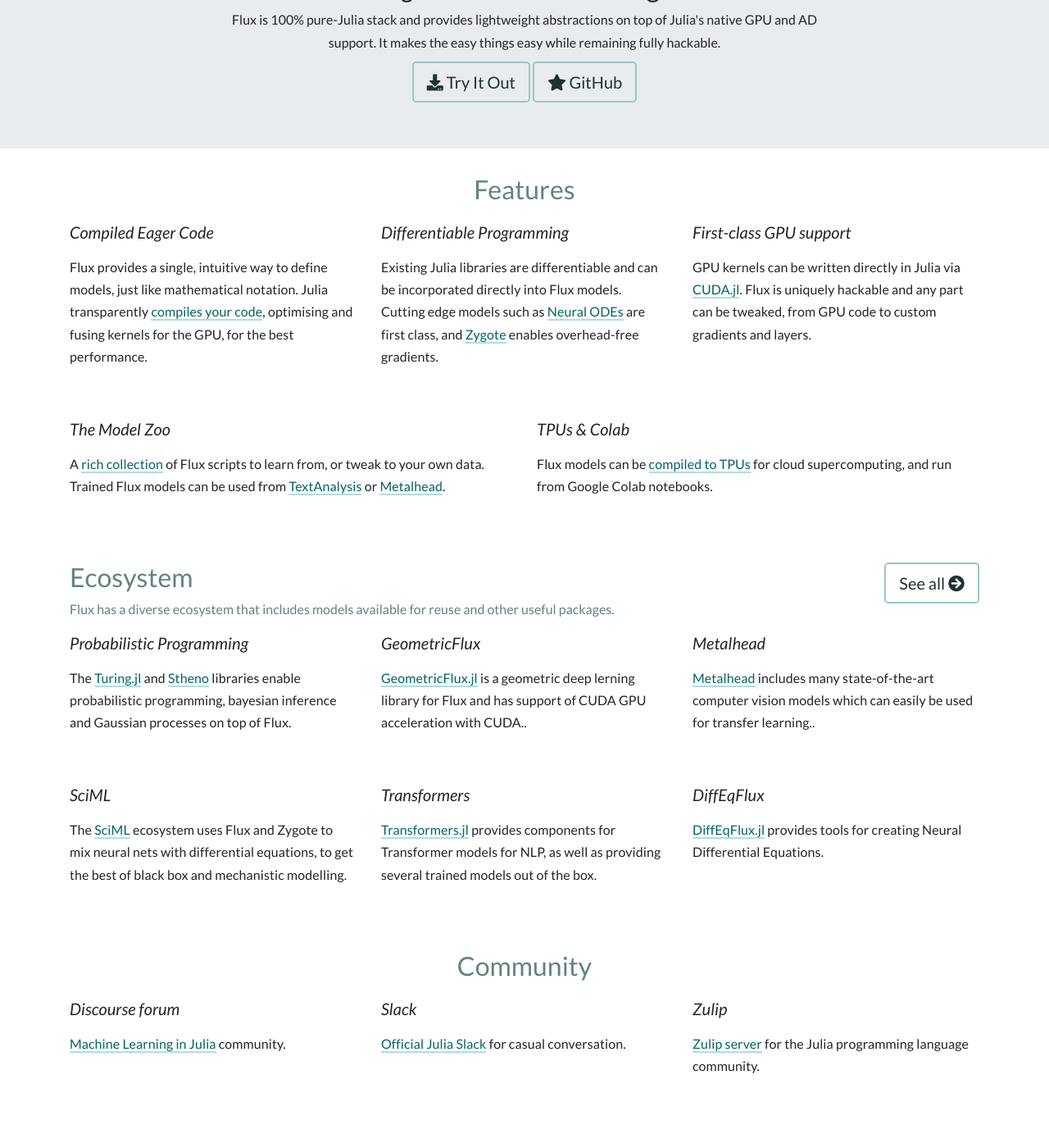
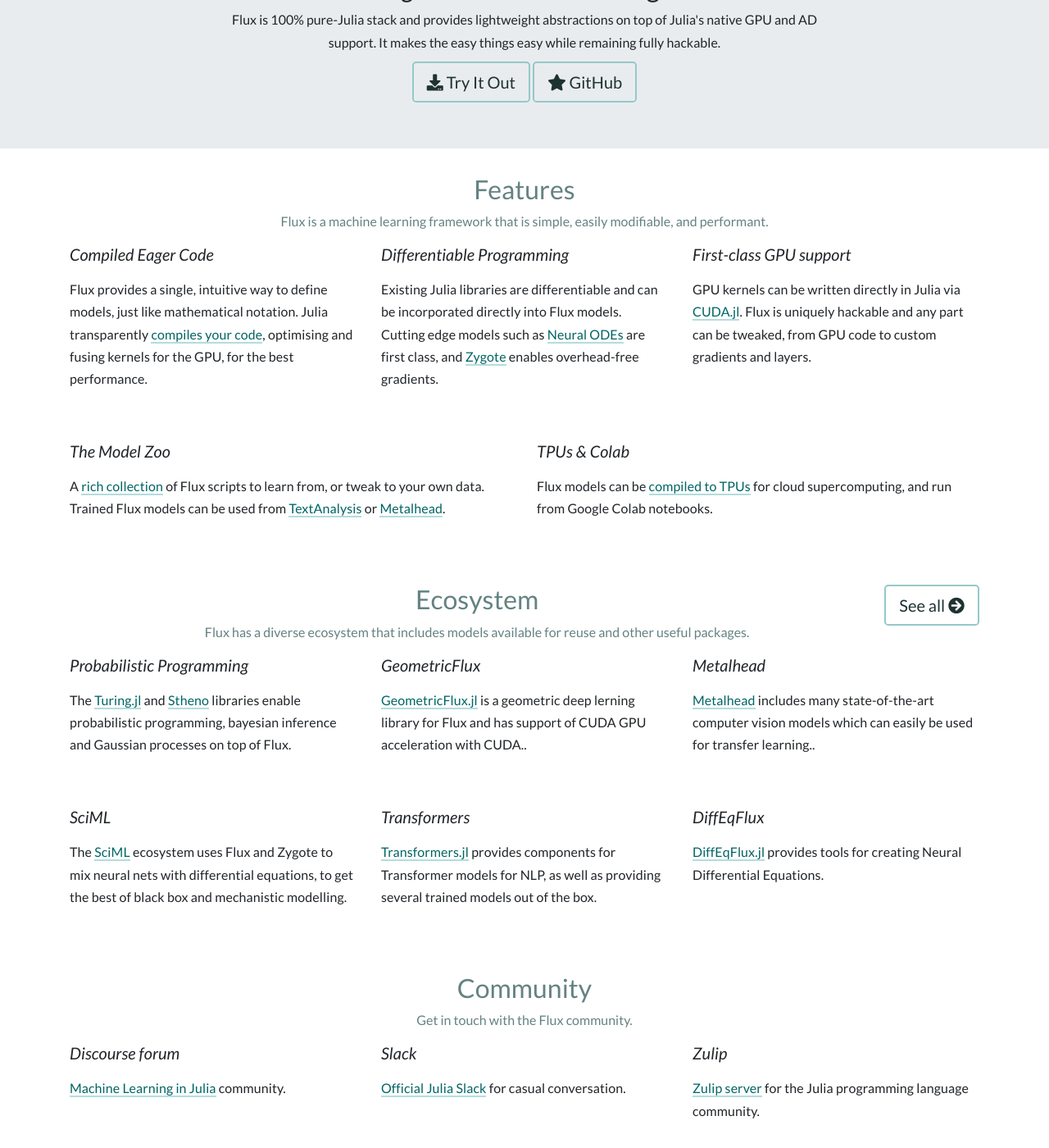
Before and after one commit to FluxML/fluxml.github.io, a Jekyll site: the page built from index.html, in a window 1280 px wide and 1400 px high, scrolled down 411 px. Shown: the whole window at 82% size. Built offline with Jekyll 4.4.1, drawn with Linux system fonts in a browser that asks for light colours; nearby versions of some CDN libraries; comment, search, counter and statistics services are not loaded.

Commit message:
fixed Ecosystem heading and added intro lines

```diff
--- a/index.html
+++ b/index.html
@@ -115,7 +115,7 @@
     Flux is 100% pure-Julia stack and provides lightweight abstractions on top of Julia's native GPU
     and AD support. It makes the easy things easy while remaining fully hackable.
     <div class="buttons">
-      <a class="btn btn-primary btn-lg" href="https://fluxml.ai/Flux.jl/stable/" role="button" target="_blank"><i class="fas fa-download"></i> Try It Out</a>
+      <a class="btn btn-primary btn-lg" href="getting_started.html" role="button"><i class="fas fa-download"></i> Try It Out</a>
       <a class="btn btn-primary btn-lg" href="https://github.com/FluxML/Flux.jl" role="button" target="_blank"><i class="fas fa-star"></i> GitHub</a>
     </div>
   </div>
@@ -127,6 +127,7 @@
     <div class="row">
       <div class="col-md-12" style="text-align:center;color:rgb(100,130,130)">
         <h2>Features</h2>
+        Flux is a machine learning framework that is simple, easily modifiable, and performant.
       </div>
     </div>
     <div class="row">
@@ -176,7 +177,7 @@
 <div class="features" style="background:white;padding-top:2em;">
   <div class="container">
     <div class="row">
-      <div class="col-md-12" style="text-left:center;color:rgb(100,130,130)">
+      <div class="col-md-12" style="text-align:center;color:rgb(100,130,130)">
         <h2>
           Ecosystem
           <a class="btn btn-primary btn-lg" href="models.html" role="button" style="float: right;">See all <i class="fas fa-arrow-circle-right"></i> </a>
@@ -239,6 +240,7 @@
     <div class="row">
       <div class="col-md-12" style="text-align:center;color:rgb(100,130,130)">
         <h2>Community</h2>
+        Get in touch with the Flux community.
       </div>
     </div>
     <div class="row">
@@ -278,7 +280,9 @@
 
 <div class="friends">
   <div class="container">
-    <h3>Researchers, users, and developers of Flux</h3>
+    <div class="col-md-12" style="text-align:center;color:rgb(100,130,130)">
+      <h2>Researchers, users, and developers of Flux</h2>
+     </div>
     <ul>
       <li><img src="./assets/images/mit-logo.png"></li>
       <li><img src="./assets/images/ucl-logo.png"></li>
```
